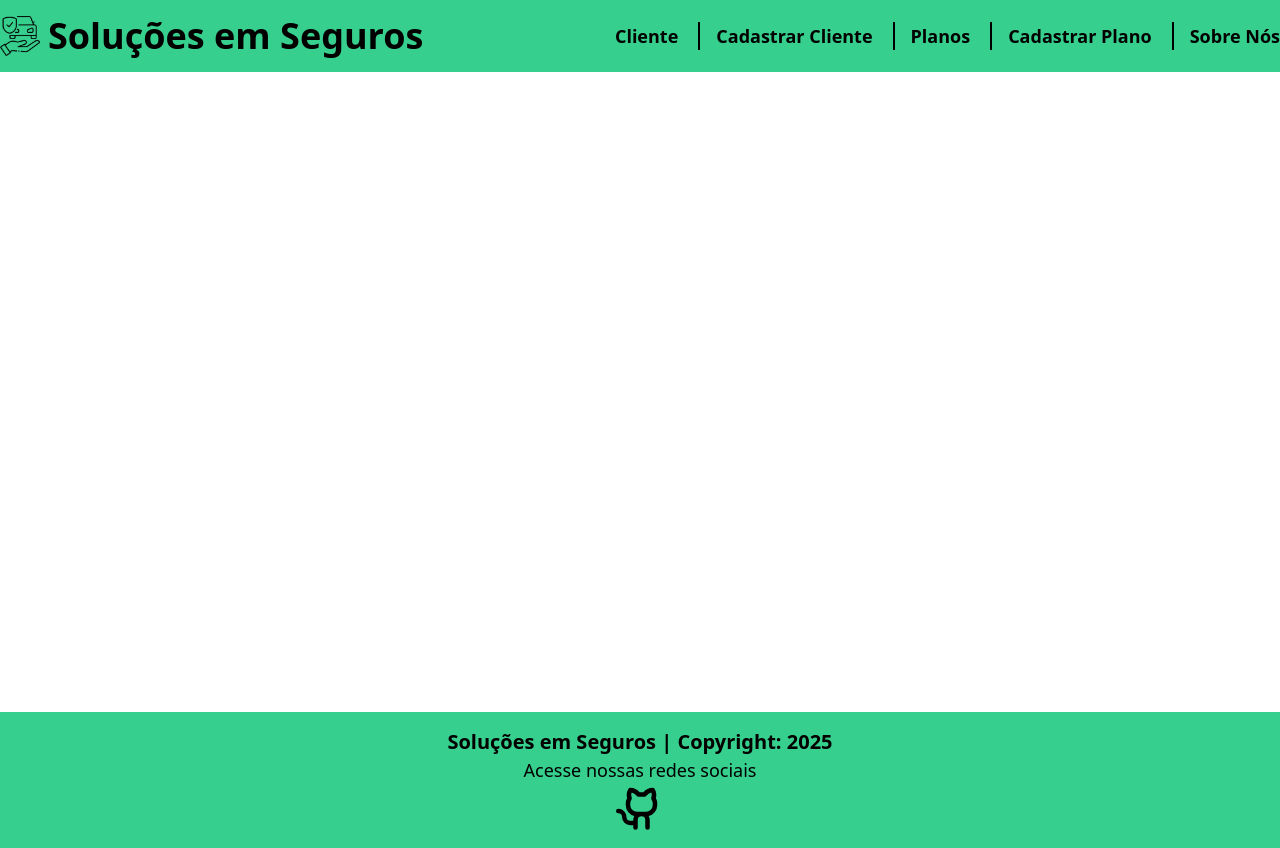
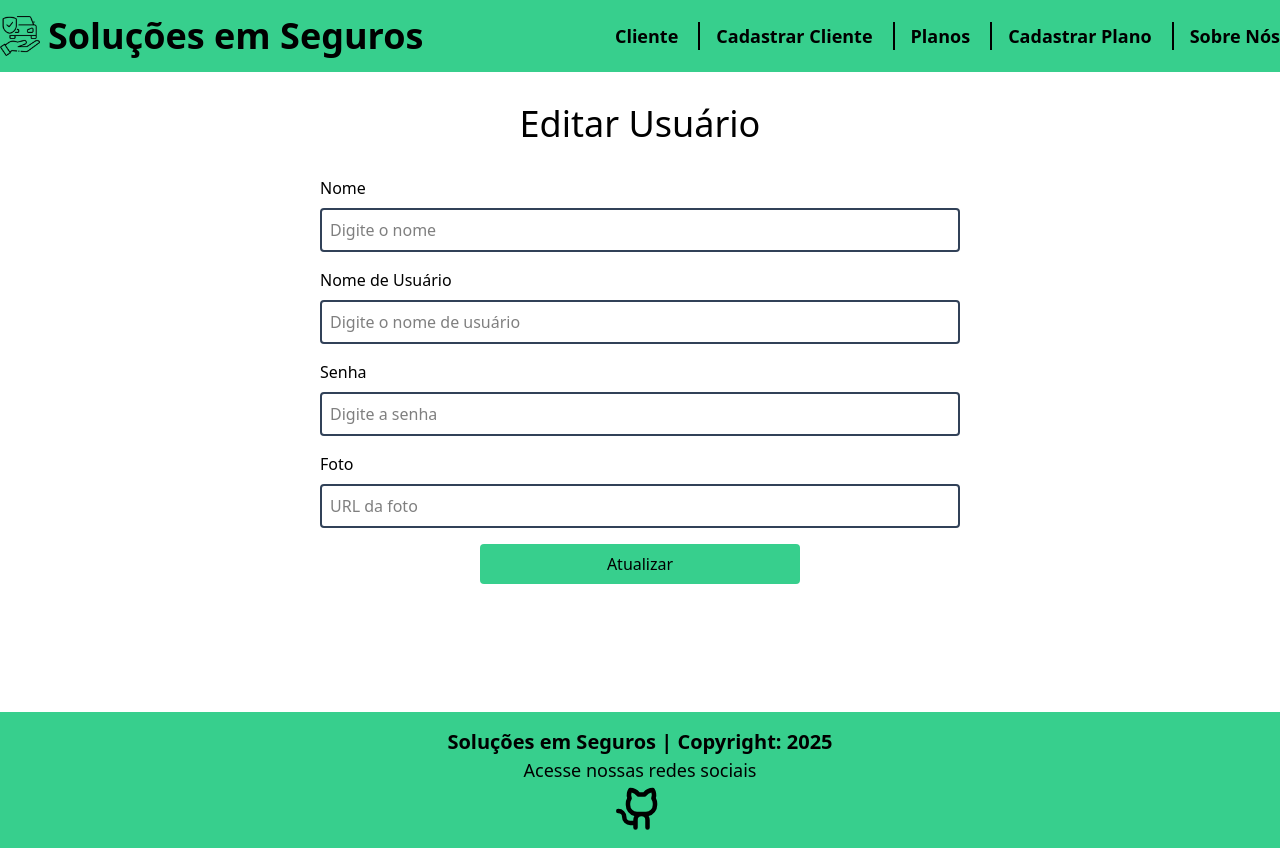
Before and after one commit to Projeto-Integrador-ModeloGP2/crmFront-t2, a React (Vite) app: page /editarusuario/1 in a window 1280 px wide. Built offline with nearby package versions, Linux system fonts and the light colour scheme; no server answers.

Commit message:
Adicionando atualizarusuario

```diff
--- a/src/App.tsx
+++ b/src/App.tsx
@@ -11,6 +11,7 @@ import FormPlanos from "./components/planos/formplanos/FormPlanos";
 import CardSobreNos from "./pages/sobrenos/cardsobrenos/CardSobreNos";
 import ListaUsuarios from "./components/usuario/listausuario/ListaUsuarios";
 import DeletarUsuario from "./components/usuario/deletarusuario/DeletarUsuario";
+import AtualizarUsuario from "./components/usuario/atualizarusuario/AtualizarUsuario";
 
 function App() {
   return (
@@ -30,6 +31,7 @@ function App() {
             <Route path="/cliente" element={<ListaUsuarios />} />
             <Route path="/cadastrarusuario" element={<Cadastro />} />
             <Route path="/deletarusuario/:id" element={<DeletarUsuario />} />
+            <Route path="/editarusuario/:id" element={<AtualizarUsuario />} />
           </Routes>
         </div>
         <Footer />
--- /dev/null
+++ b/src/components/usuario/atualizarusuario/AtualizarUsuario.tsx
@@ -0,0 +1,142 @@
+/* eslint-disable @typescript-eslint/no-explicit-any */
+/* eslint-disable @typescript-eslint/no-unused-vars */
+import { ChangeEvent, useEffect, useState } from "react";
+import { RotatingLines } from "react-loader-spinner";
+import { atualizar, buscar } from "../../../services/Service";
+import { useNavigate, useParams } from "react-router-dom";
+import Usuario from "../../../models/Usuario";
+
+function AtualizarUsuario() {
+    const navigate = useNavigate();
+    const [usuario, setUsuario] = useState<Usuario>({} as Usuario);
+    const [isLoading, setIsLoading] = useState<boolean>(false);
+    const { id } = useParams<{ id: string }>();
+
+    // Função para buscar usuário por ID
+    async function buscarPorId(id: string) {
+        try {
+            const response = await buscar(`/usuarios/${id}`, setUsuario);
+            console.log('Usuário buscado:', response); // Verifique a resposta aqui
+        } catch (error: any) {
+            console.error('Erro ao buscar usuário:', error); // Loga o erro
+            alert('Erro ao buscar o usuário.');
+        }
+    }
+
+    useEffect(() => {
+        if (id !== undefined) {
+            console.log('ID:', id); // Verifique se o ID está correto
+            buscarPorId(id);
+        }
+    }, [id]);
+
+    // Função para atualizar o estado dos campos de input
+    function atualizarEstado(e: ChangeEvent<HTMLInputElement>) {
+        setUsuario({
+            ...usuario,
+            [e.target.name]: e.target.value
+        });
+    }
+
+    // Função de navegação
+    function retornar() {
+        navigate("/cliente");
+    }
+
+    // Função de envio para atualizar o usuário
+    async function atualizarUsuario(e: ChangeEvent<HTMLFormElement>) {
+        e.preventDefault();
+        setIsLoading(true);
+
+        if (id !== undefined) {
+            try {
+                // Atualiza o usuário existente
+                await atualizar(`/usuarios/${id}`, usuario, setUsuario);
+                alert('O Usuário foi atualizado com sucesso!');
+            } catch (error: any) {
+                console.error('Erro ao atualizar o usuário:', error);
+                alert('Erro ao atualizar o usuário.');
+            }
+        }
+
+        setIsLoading(false);
+        retornar();  // Retorna à página de usuários
+    }
+
+    return (
+        <div className="container flex flex-col items-center justify-center mx-auto">
+            <h1 className="text-4xl text-center my-8">
+                Editar Usuário
+            </h1>
+
+            <form className="w-1/2 flex flex-col gap-4" onSubmit={atualizarUsuario}>
+                <div className="flex flex-col gap-2">
+                    <label htmlFor="nome">Nome</label>
+                    <input
+                        type="text"
+                        placeholder="Digite o nome"
+                        name="nome"
+                        className="border-2 border-slate-700 rounded p-2"
+                        value={usuario.nome || ""}
+                        onChange={(e: ChangeEvent<HTMLInputElement>) => atualizarEstado(e)}
+                    />
+                </div>
+
+                <div className="flex flex-col gap-2">
+                    <label htmlFor="usuario">Nome de Usuário</label>
+                    <input
+                        type="text"
+                        placeholder="Digite o nome de usuário"
+                        name="usuario"
+                        className="border-2 border-slate-700 rounded p-2"
+                        value={usuario.usuario || ""}
+                        onChange={(e: ChangeEvent<HTMLInputElement>) => atualizarEstado(e)}
+                    />
+                </div>
+
+                <div className="flex flex-col gap-2">
+                    <label htmlFor="senha">Senha</label>
+                    <input
+                        type="text"
+                        placeholder="Digite a senha"
+                        name="senha"
+                        className="border-2 border-slate-700 rounded p-2"
+                        value={usuario.senha || ""}
+                        onChange={(e: ChangeEvent<HTMLInputElement>) => atualizarEstado(e)}
+                    />
+                </div>
+
+                <div className="flex flex-col gap-2">
+                    <label htmlFor="foto">Foto</label>
+                    <input
+                        type="text"
+                        placeholder="URL da foto"
+                        name="foto"
+                        className="border-2 border-slate-700 rounded p-2"
+                        value={usuario.foto || ""}
+                        onChange={(e: ChangeEvent<HTMLInputElement>) => atualizarEstado(e)}
+                    />
+                </div>
+
+                <button
+                    className="rounded text-black bg-[#37cf8d] hover:bg-green-700 w-1/2 py-2 mx-auto flex justify-center"
+                    type="submit"
+                >
+                    {isLoading ? (
+                        <RotatingLines
+                            strokeColor="white"
+                            strokeWidth="5"
+                            animationDuration="0.75"
+                            width="24"
+                            visible={true}
+                        />
+                    ) : (
+                        <span>Atualizar</span>
+                    )}
+                </button>
+            </form>
+        </div>
+    );
+}
+
+export default AtualizarUsuario;
--- a/src/components/usuario/cardusuario/CardUsuarios.tsx
+++ b/src/components/usuario/cardusuario/CardUsuarios.tsx
@@ -25,7 +25,8 @@ function CardUsuarios({ usuarios }: Props) {
             </div>
         </div>
         <div className="flex">
-            <Link to=''  className='w-full text-black-100 bg-[#37cf8d] hover:bg-green-700
+            <Link to= {`/editarusuario/${usuarios.id}`}
+            className='w-full text-black-100 bg-[#37cf8d] hover:bg-green-700
             flex items-center justify-center py-2'>
             <button><strong>Editar</strong></button>
             </Link>
```
